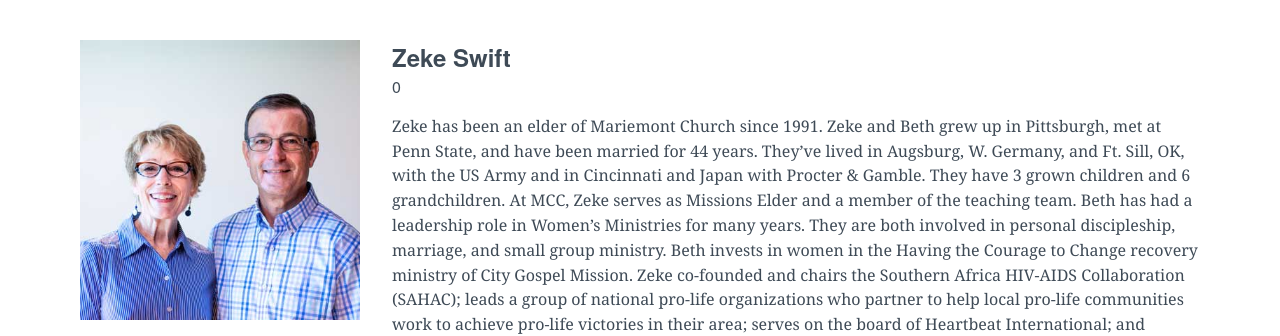
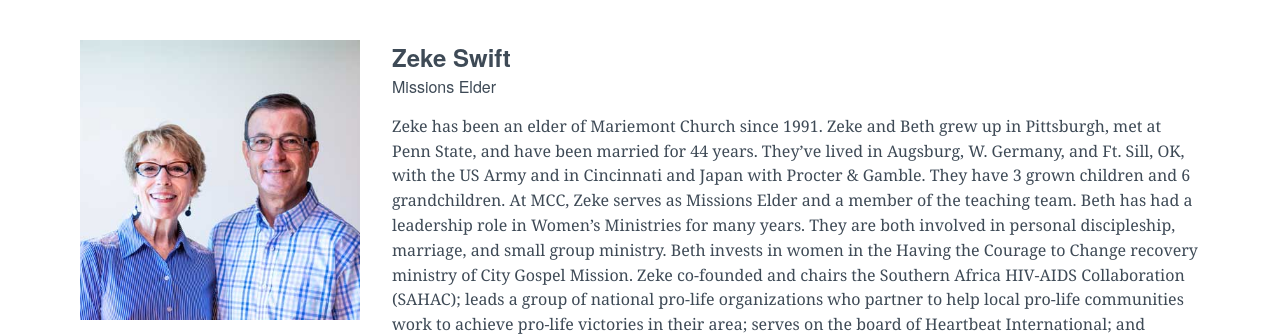
Before and after one commit to lukemoderwell/mariemont, a Jekyll site: the page built from about.md, in a window 1280 px wide and 900 px high, scrolled down 2884 px. Shown: the part 185-521 px from the top of the window. Built offline with Jekyll 4.4.1, drawn with Linux system fonts in a browser that asks for light colours; nearby versions of some CDN libraries.

Commit message:
Updated Zeke Swift

```diff
--- a/_people/zeke-swift.markdown
+++ b/_people/zeke-swift.markdown
@@ -1,7 +1,7 @@
 ---
 title: Zeke Swift
 date: 2018-08-21 10:27:00 -04:00
-position: 0
+position: Missions Elder
 name: Zeke Swift
 is_elder: true
 image: "/uploads/Zeke-and-Beth.jpg"
```
